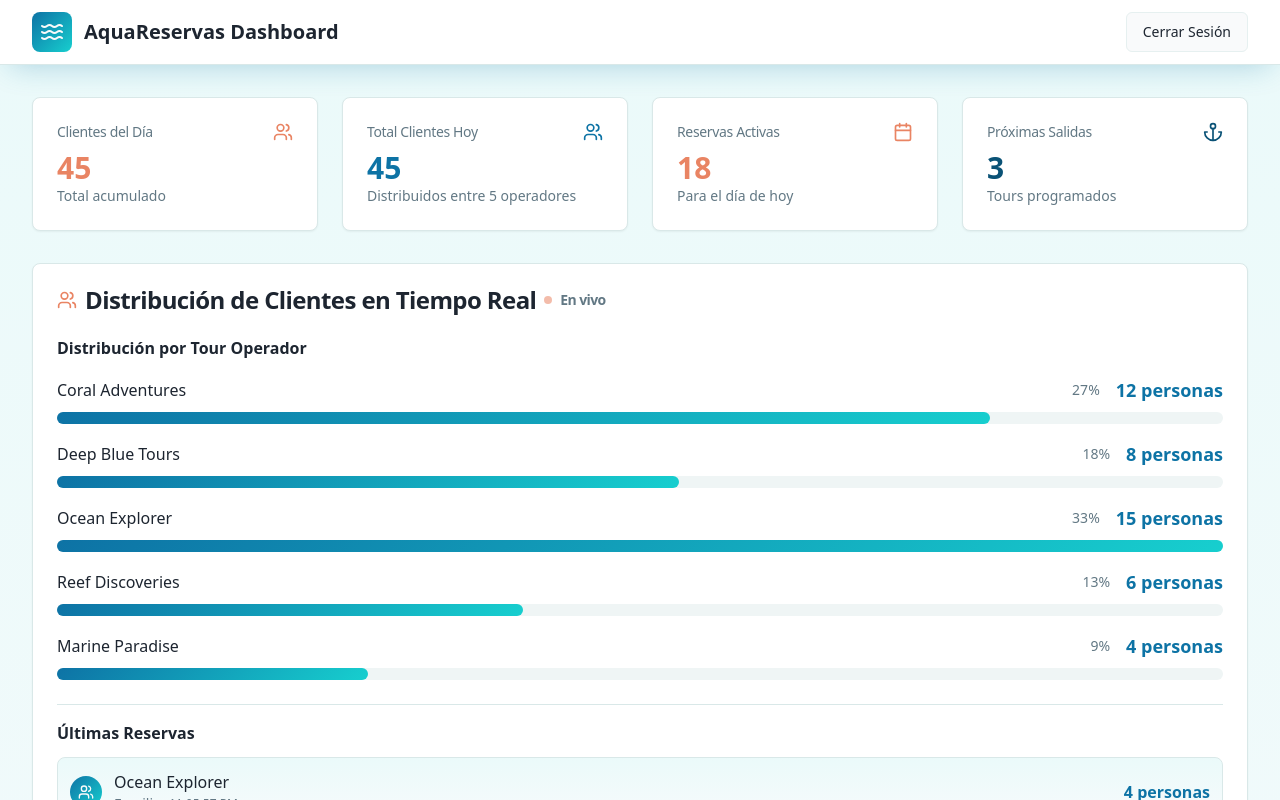
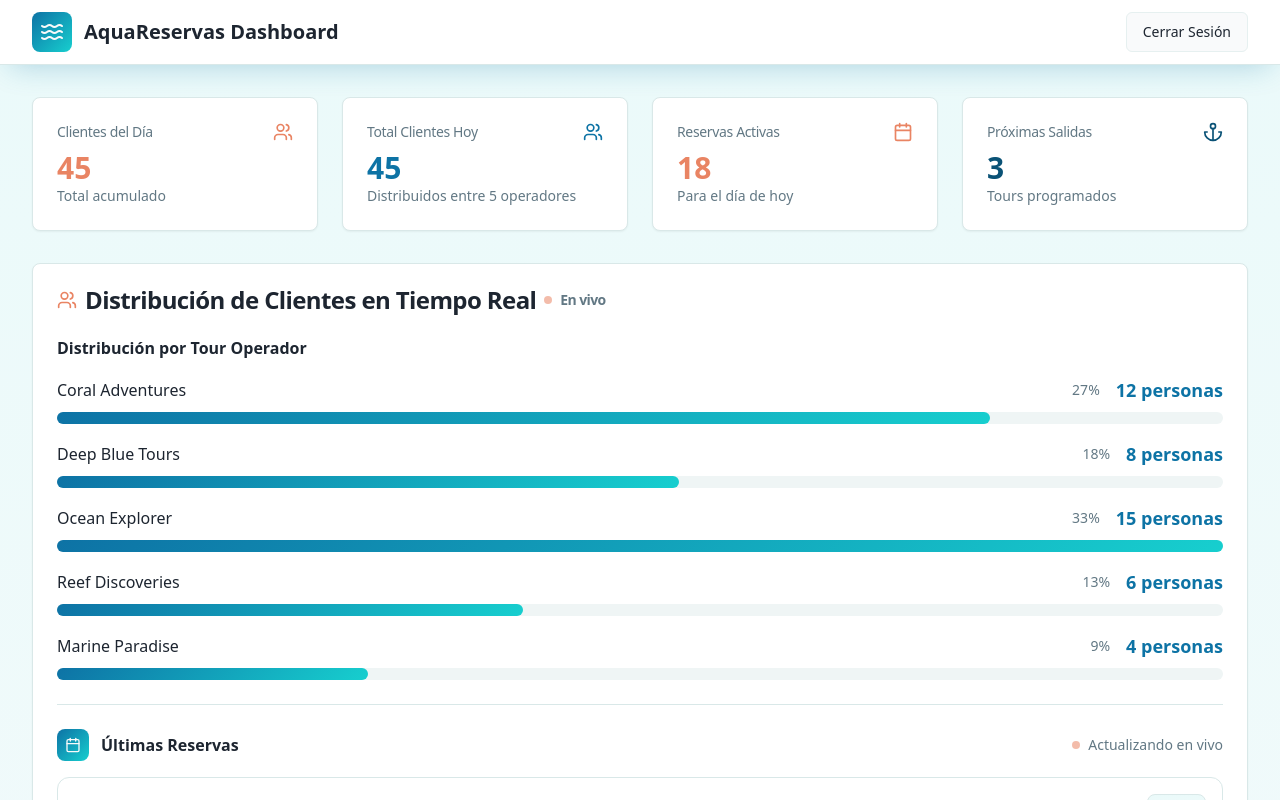
Before and after one commit to AstroGaze/snorkel-squad-dash, a React (Vite) app: page / in a window 1280 px wide. Both pictures are taken after a click on the button "Iniciar Sesión". Shown: the top 800 px of the page. Built offline with nearby package versions, Linux system fonts and the light colour scheme.

Commit message:
Refactor last reservations view
Redesigned the "Last Reservations" section for improved visual appeal.

```diff
--- a/src/components/Dashboard.tsx
+++ b/src/components/Dashboard.tsx
@@ -1,7 +1,7 @@
 import { useState, useEffect } from "react";
 import { Card, CardContent, CardHeader, CardTitle } from "@/components/ui/card";
 import { Button } from "@/components/ui/button";
-import { Users, MapPin, Calendar, Waves, Fish, Anchor, TrendingUp, DollarSign, Ship, BarChart3 } from "lucide-react";
+import { Users, MapPin, Calendar, Waves, Fish, Anchor, TrendingUp, DollarSign, Ship, BarChart3, Clock } from "lucide-react";
 import { PieChart, Pie, Cell, ResponsiveContainer, BarChart, Bar, XAxis, YAxis, CartesianGrid, Tooltip, Legend } from 'recharts';
 import { TourOperatorsView } from "./TourOperatorsView";
 
@@ -210,45 +210,110 @@ export const Dashboard = ({ onLogout }: DashboardProps) => {
                 ))}
               </div>
 
-              {/* Historial de Reservas Recientes */}
-              <div className="border-t border-border pt-4">
-                <h4 className="font-semibold text-foreground mb-3">Últimas Reservas</h4>
-                <div className="space-y-3 max-h-64 overflow-y-auto">
+              {/* Historial de Reservas Recientes - Redesigned */}
+              <div className="border-t border-border pt-6">
+                <div className="flex items-center justify-between mb-4">
+                  <h4 className="font-semibold text-foreground flex items-center">
+                    <div className="p-2 rounded-lg bg-gradient-ocean mr-3">
+                      <Calendar className="h-4 w-4 text-primary-foreground" />
+                    </div>
+                    Últimas Reservas
+                  </h4>
+                  <div className="flex items-center space-x-2 text-sm text-muted-foreground">
+                    <div className="w-2 h-2 rounded-full bg-secondary animate-pulse"></div>
+                    <span>Actualizando en vivo</span>
+                  </div>
+                </div>
+
+                <div className="grid gap-3">
                   {mockData.reservasRealTime.map((reserva, index) => (
                     <div
                       key={reserva.id}
-                      className={`flex items-center justify-between p-3 rounded-lg border transition-all duration-500 ${
-                        index === 0 && nuevaReserva ? 'bg-gradient-coral/10 border-secondary animate-fade-in scale-105' : 'bg-gradient-surface border-border'
+                      className={`group relative overflow-hidden rounded-xl border transition-all duration-500 hover:shadow-ocean ${
+                        index === 0 && nuevaReserva
+                          ? 'bg-gradient-to-r from-secondary/10 to-primary/5 border-secondary shadow-lg animate-scale-in'
+                          : 'bg-card border-border hover:border-primary/20'
                       }`}
                     >
+                      {/* Nueva reserva indicator */}
+                      {index === 0 && nuevaReserva && (
+                        <div className="absolute top-0 right-0 bg-gradient-coral text-secondary-foreground text-xs px-2 py-1 rounded-bl-lg animate-fade-in">
+                          ¡Nueva!
+                        </div>
+                      )}
+
+                      <div className="p-4">
+                        <div className="flex items-center justify-between">
+                          {/* Left side - Operator info */}
+                          <div className="flex items-center space-x-4">
+                            <div className={`relative p-3 rounded-xl transition-all duration-300 ${
+                              index === 0 && nuevaReserva
+                                ? 'bg-gradient-coral shadow-lg'
+                                : 'bg-gradient-surface border border-border group-hover:bg-gradient-ocean'
+                            }`}>
+                              <Ship className={`h-5 w-5 transition-colors duration-300 ${
+                                index === 0 && nuevaReserva
+                                  ? 'text-secondary-foreground'
+                                  : 'text-primary group-hover:text-primary-foreground'
+                              }`} />
+
+                              {/* Pulsing ring for new reservations */}
+                              {index === 0 && nuevaReserva && (
+                                <div className="absolute inset-0 rounded-xl border-2 border-secondary animate-ping"></div>
+                              )}
+                            </div>
+
+                            <div className="space-y-1">
+                              <p className={`font-semibold transition-colors duration-300 ${
+                                index === 0 && nuevaReserva ? 'text-secondary' : 'text-foreground'
+                              }`}>
+                                {reserva.operador}
+                              </p>
                               <div className="flex items-center space-x-3">
-                        <div className={`p-2 rounded-full transition-all duration-300 ${
-                          index === 0 && nuevaReserva ? 'bg-gradient-coral' : 'bg-gradient-ocean'
-                        }`}>
-                          <Users className="h-4 w-4 text-primary-foreground" />
-                        </div>
-                        <div>
-                          <p className="font-medium text-foreground">{reserva.operador}</p>
-                          <div className="flex items-center space-x-2">
-                            <p className="text-sm text-muted-foreground">{reserva.tipo}</p>
-                            <span className="text-xs text-muted-foreground">
+                                <span className="inline-flex items-center px-2 py-1 rounded-md bg-gradient-surface text-xs font-medium text-muted-foreground border border-border">
+                                  {reserva.tipo}
+                                </span>
+                                <span className="text-xs text-muted-foreground flex items-center">
+                                  <Clock className="h-3 w-3 mr-1" />
                                   {reserva.timestamp.toLocaleTimeString()}
                                 </span>
                               </div>
                             </div>
                           </div>
+
+                          {/* Right side - People count */}
                           <div className="text-right">
-                        <p className={`font-bold transition-all duration-300 ${
-                          index === 0 && nuevaReserva ? 'text-secondary text-lg' : 'text-primary'
+                            <div className={`inline-flex items-center space-x-2 px-3 py-2 rounded-lg transition-all duration-300 ${
+                              index === 0 && nuevaReserva
+                                ? 'bg-gradient-coral text-secondary-foreground shadow-lg'
+                                : 'bg-gradient-surface border border-border'
                             }`}>
-                          {reserva.personas} personas
-                        </p>
+                              <Users className="h-4 w-4" />
+                              <span className={`font-bold transition-all duration-300 ${
+                                index === 0 && nuevaReserva ? 'text-lg' : 'text-base'
+                              }`}>
+                                {reserva.personas}
+                              </span>
+                            </div>
+                            <p className="text-xs text-muted-foreground mt-1">personas</p>
+                          </div>
+                        </div>
+                      </div>
+
+                      {/* Animated bottom border for new reservations */}
                       {index === 0 && nuevaReserva && (
-                          <p className="text-xs text-secondary animate-pulse">¡Nueva reserva!</p>
+                        <div className="absolute bottom-0 left-0 right-0 h-1 bg-gradient-to-r from-secondary via-primary to-secondary animate-pulse"></div>
                       )}
                     </div>
+                  ))}
                 </div>
-                  ))}
+
+                {/* View all button */}
+                <div className="mt-4 text-center">
+                  <Button variant="ghost" className="text-primary hover:text-primary-foreground hover:bg-gradient-ocean">
+                    Ver todas las reservas
+                    <TrendingUp className="h-4 w-4 ml-2" />
+                  </Button>
                 </div>
               </div>
             </CardContent>
```
Lines whose indentation alone changed are shown as unchanged.
